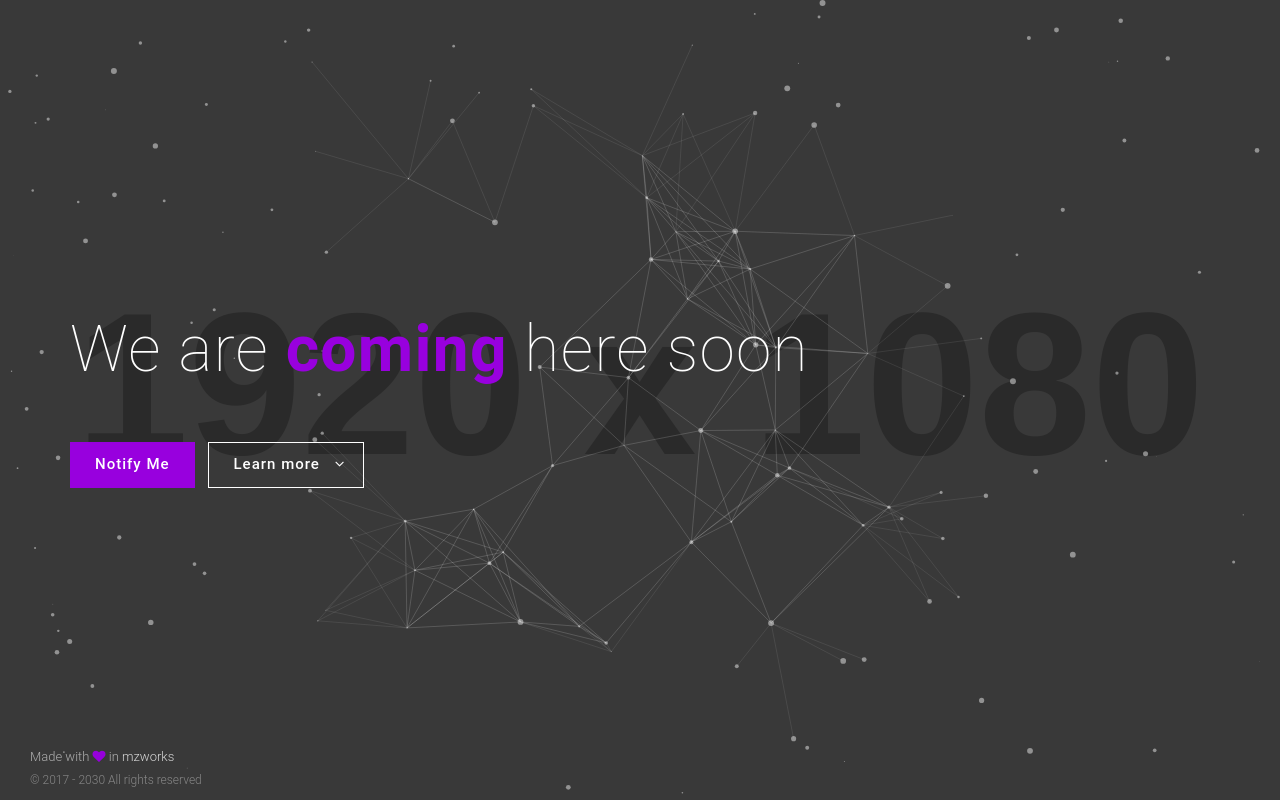
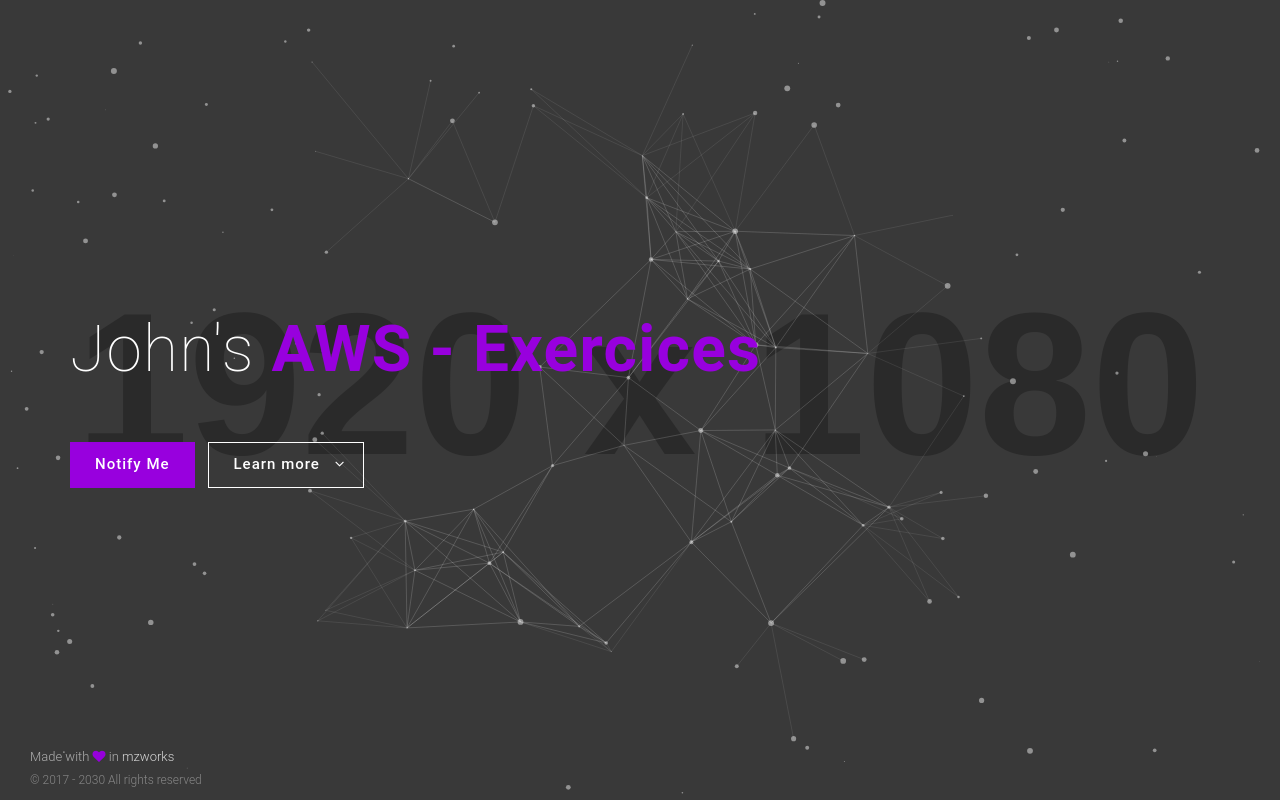
Before and after one commit to jjhr7/aws-ejercicios, a plain HTML site: page index.html in a window 1280 px wide. Shown: the top 800 px of the page. Drawn offline with Linux system fonts and the light colour scheme; placeholder pictures from the web are drawn by us.

Commit message:
Cambios personalizar Landing

```diff
--- a/index.html
+++ b/index.html
@@ -2,7 +2,7 @@
 <html>
   <head>
     <meta charset="utf-8">
-    <title>New Launch v1.0.0 | Responsive Coming Soon Page HTML</title>
+    <title>John's AWS - Exercices</title>
     <meta name="description" content="Premiun theme responsive Coming Soon Page HTML, clean code">
     <meta name="keywords" content="	coming soon, construction, creative, design, fullpage, fullscreen, information, keyboard, maintenance, modern, onepage, perfect, responsive, smart">
     <meta name="author" content="mzworks">
@@ -50,7 +50,7 @@
           <div class='row'>
             <div class='col-sm-12'>
               <h1 class='section-title'>
-                We are <span class="highlight f-bold">coming</span> here soon
+                John's <span class="highlight f-bold">AWS - Exercices</span>
               </h1>
               <div id='clock'></div>
               <div class='mg-t'>
```
